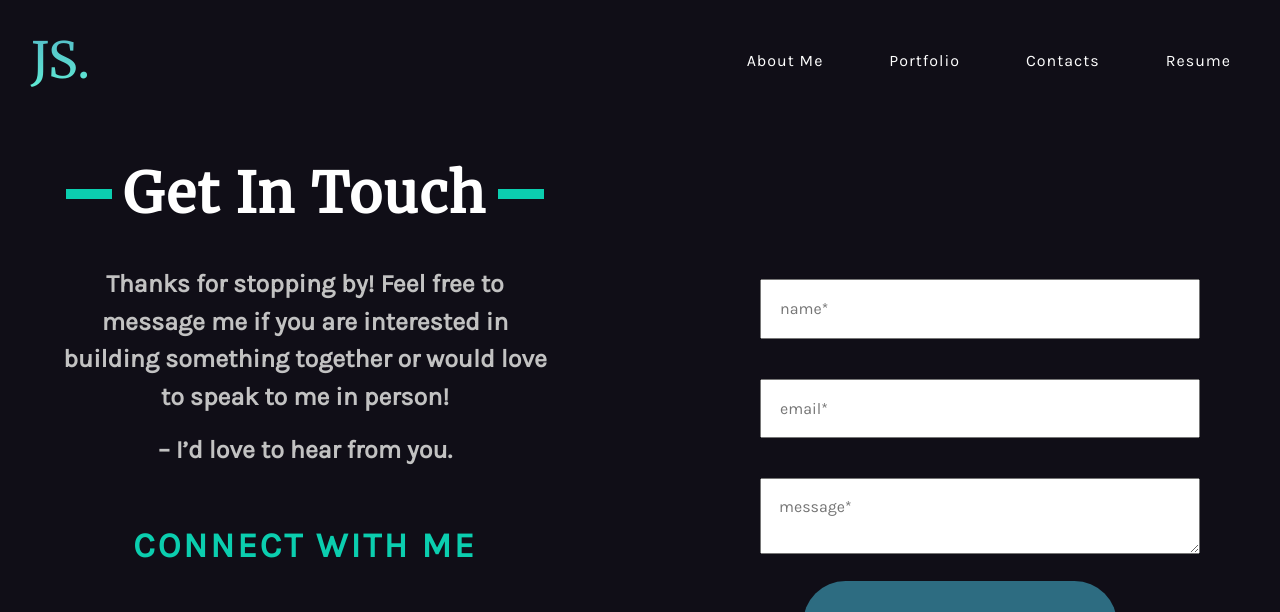
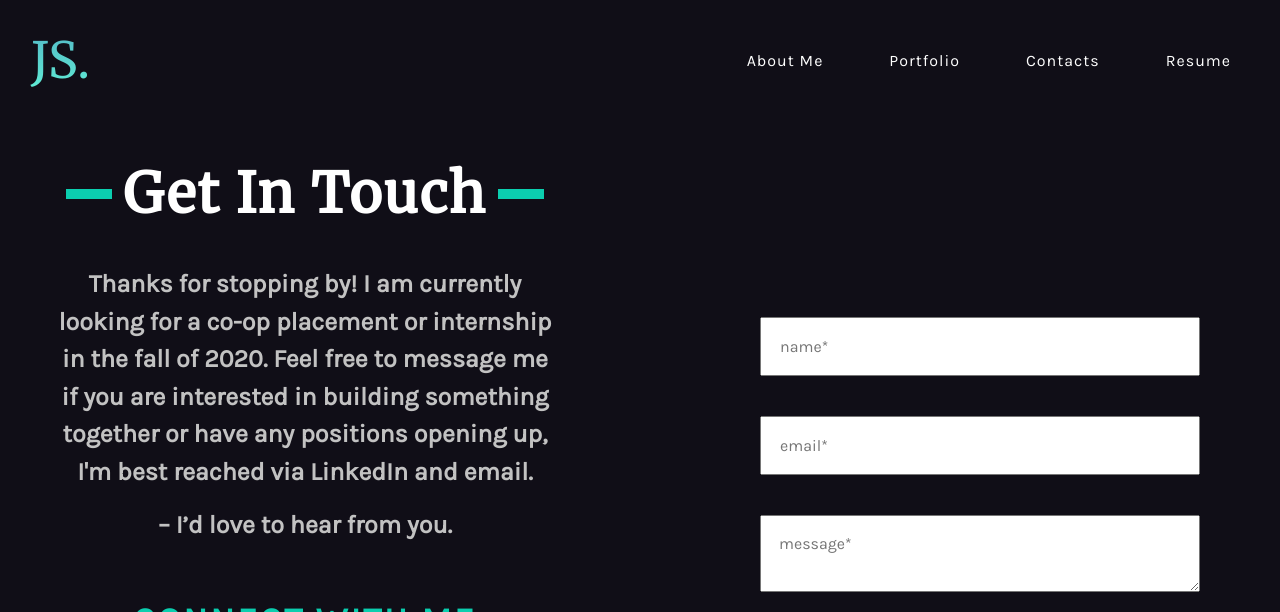
Before and after one commit to jsanthos01/Updated-Portfolio3, a plain HTML site: page contacts.html in a window 1280 px wide. Shown: the top 612 px of the page. Drawn offline with nearby package versions, Linux system fonts and the light colour scheme; a web font is replaced by a local one.

Commit message:
fixed p tag in contact page

```diff
--- a/contacts.html
+++ b/contacts.html
@@ -46,9 +46,9 @@
                 <div class="row">
                     <div class="col-lg-12 col-md-12 col-sm-12 text-area">
                         <h1>Get in Touch</h1>
-                        <p>Thanks for stopping by! Feel free to message me if you are interested in
-                            building something together or would love to speak to me in person!
-                        </p>
+                        <p> Thanks for stopping by! I am currently looking for a co-op placement or internship in the fall of 2020.
+                            Feel free to message me if you are interested in building something together or have any positions opening up,
+                           I'm best reached via LinkedIn and email.</p>
                         <p class="special">– I’d love to hear from you.
                         </p>
                     </div>
```
